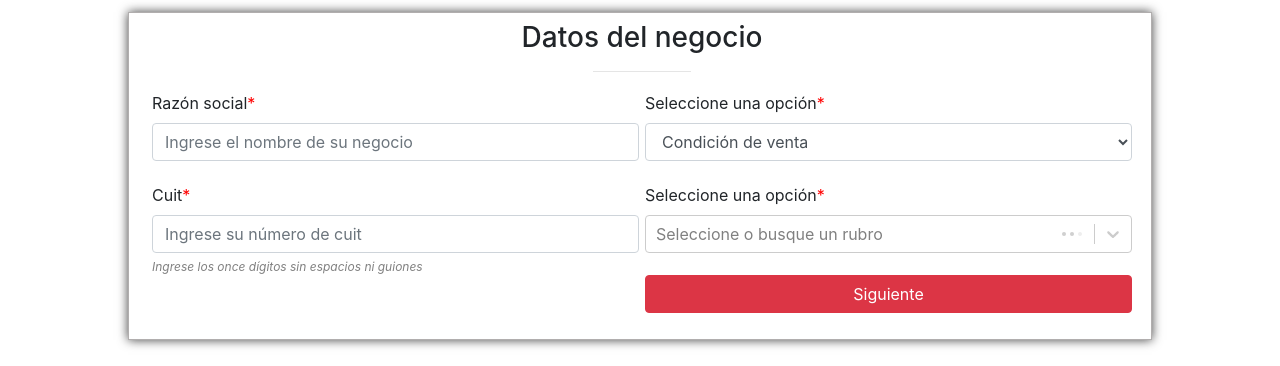
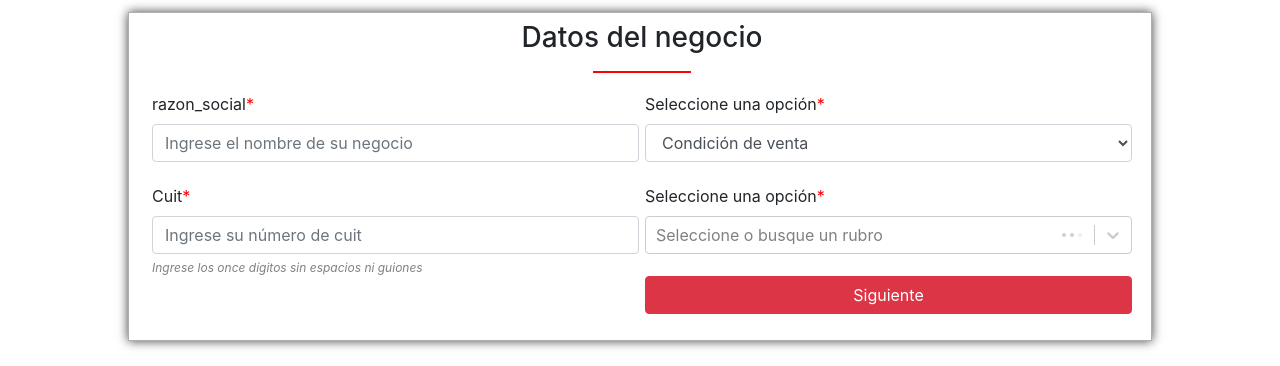
Before and after one commit to chaosknt/oxxon_formularioClienteNuevo, a React (Create React App) app: page / in a window 1280 px wide. Shown: the part 180-546 px from the top of the page. Built offline with nearby package versions, Linux system fonts and the light colour scheme.

Commit message:
finished business form

```diff
--- a/src/components/FormNegocio.js
+++ b/src/components/FormNegocio.js
@@ -1,8 +1,18 @@
 import React, { useState } from 'react'
+
 import condicionVenta from '../data/condicionVenta';
 import rubros from '../data/rubro';
+import { errMsg } from '../strings/errMsg';
+
 import Select from 'react-select'
 import InputMask from "react-input-mask";
+
+import Input from './formComponents/Input';
+import Select2 from './formComponents/Select';
+import Label from './formComponents/Label';
+import Button from './formComponents/Button';
+import Span from './formComponents/Span';
+import Title from './formComponents/Title';
 
 const FormNegocio = ({ razon_social,
                        condicion_venta,
@@ -14,12 +24,12 @@ const FormNegocio = ({ razon_social,
                        setContact
                     }) => {
 
-    const [showError, setShowError] = useState({
-        hasError: false,
-        showErrMsg:''
-    })
+    const [showError, setShowError] = useState( { hasError: false, showErrMsg:''} );
+
+    const { err_razon_social, err_condicion_venta, err_cuit, err_rubro } = errMsg;
 
     const handleNext = ( e ) => {
+
         e.preventDefault();
         if( isFormValid() )
         {
@@ -34,25 +44,25 @@ const FormNegocio = ({ razon_social,
 
         if(razon_social.trim().length === 0)
         {
-            setShowError({...showError, hasError:true, showErrMsg:"El campo Razon social es incorrecto."});
+            setShowError( {...showError, hasError:true, showErrMsg: err_razon_social } );
             return false;
         }
 
         if(condicion_venta.trim().length === 0 || condicion_venta === "Condición de venta")
         {
-            setShowError({...showError, hasError:true, showErrMsg:"Debe elegir una condició de venta."});
+            setShowError( {...showError, hasError:true, showErrMsg: err_condicion_venta } );
             return false;
         }
 
         if(cuit.replace(/_|-|/gi, "" ).length < 10)
         {
-            setShowError({...showError, hasError:true, showErrMsg:"El Cuit ingresado debe tener 11 (once) caracteres"});
+            setShowError( {...showError, hasError:true, showErrMsg: err_cuit } );
             return false;
         }
 
         if(rubro.rubro.length === 0 || rubro.rubro === "Seleccione o busque un rubro")
         {
-            setShowError({...showError, hasError:true, showErrMsg:"Debe elegir un rubro."});
+            setShowError( {...showError, hasError:true, showErrMsg: err_rubro } );
             return false;
         }
 
@@ -62,133 +72,69 @@ const FormNegocio = ({ razon_social,
     return (
 
         <div className="container-fluid row animate__animated animate__zoomIn base__mainContent">
+
             <div className="col-md-12 col-sm-12 col-xs-12">
 
                 <form onSubmit = { handleNext }>
-                    <h3 className="base__formTittle">Datos del negocio</h3>
-                    <hr className="base__hr" />
+
+                    <Title text = { "Datos del negocio" } />
+
                     {showError.hasError &&
                             <div class="alert alert-danger text-center" role="alert">
                                     {showError.showErrMsg}
                             </div>
                     }
 
-                    <div className="form-group col-lg-6">
+                    <Input
 
-                        <label
-                            className="control-label requiredField"
-                        > Raz&oacute;n social
-                            <span
-                                className="base__asteriskField"
-                            >*
-                            </span>
-                        </label>
+                        idValue = { "razon_social"  }
+                        placeholderValue = { "Ingrese el nombre de su negocio"  }
+                        typeValue = { "text" }
+                        inputValue = { razon_social }
+                        onChangeFunction = { setFormNegocio }
 
-                        <input
-                            className="form-control"
-                            id="razon_social"
-                            name="razon_social"
-                            placeholder="Ingrese el nombre de su negocio"
-                            type="text"
-                            value = { razon_social }
-                            onChange = { setFormNegocio }
-                        />
+                    />
 
-                    </div>
+                    <Select2
 
+                        idValue = { "condicion_venta" }
+                        inputValue = { condicion_venta }
+                        onChangeFunction = { setFormNegocio  }
+                        selectValues = { condicionVenta }
+                        selectValueCondition = { "Condición de venta" }
+                    />
+
+                    {/* Input with mask */}
                     <div
                         className="form-group col-lg-6"
                     >
 
-                        <label
-                            className="control-label requiredField"
-                        >Seleccione una opci&oacute;n
+                        <Label text = { "Cuit" } />
 
-                        <span
-                            className="base__asteriskField"
-                        >*
-                        </span>
-                        </label>
+                        <InputMask
 
-                    <select
-                        className="select form-control"
-                        id="condicion_venta"
-                        name="condicion_venta"
-                        value = { condicion_venta }
-                        onChange = { setFormNegocio }
-                    >
-                        {
-                           condicionVenta.map(condicion => (
-                               <option value =
-                               { condicion === "Condición de venta" ?
-                                                '' :
-                                                 condicion
-                                                 }>
-                                   { condicion }
-                               </option>
-                           ))
-                        }
+                            className = "form-control"
+                            placeholder = "Ingrese su número de cuit"
+                            id = "cuit"
+                            name = "cuit"
+                            value = { cuit }
+                            onChange = { setFormNegocio }
+                            mask = "99-99999999-9"
 
-                    </select>
+                          />
+
+                       <Span text = { "Ingrese los once dígitos sin espacios ni guiones" } />
+
                     </div>
 
+                    {/* Select with Search  */}
                     <div
                         className="form-group col-lg-6"
                     >
 
-                        <label
-                            className="control-label requiredField"
-
-                        >Cuit
-
-                            <span
-                                className="base__asteriskField"
-                            >*
-                            </span>
-                        </label>
-{/*
-                        <input
-                            className="form-control"
-                            id="cuit"
-                            name="cuit"
-                            placeholder="99999999999"
-                            type="number"
-                            value = { cuit }
-                            onChange = { setFormNegocio }
-/>*/}
-                        <InputMask
-                        className="form-control"
-                        placeholder="Ingrese su número de cuit"
-                        id="cuit"
-                        name="cuit"
-                        value = { cuit }
-                        onChange = { setFormNegocio }
-                        mask="99-99999999-9"
-
-                          />
-
-
-
-                        <span
-                            className="help-block"
-                            id="hint_number"
-                        > Ingrese los once d&iacute;gitos sin espacios ni guiones
-                        </span>
-                    </div>
-
-                    <div
-                        className="form-group col-lg-6"
-                    >
-
-                        <label
-                            className="control-label requiredField"
-                            for="rubro"
-                        >Seleccione una opci&oacute;n
-                        <span
-                            className="base__asteriskField"
-                        >*
-                        </span>
-                        </label>
+                        <Label
+                            text = { "Seleccione una opción" }
+                        />
 
 
                          <Select
@@ -200,43 +146,21 @@ const FormNegocio = ({ razon_social,
                           onChange = { updateRubro }
                         />
 
-
-                    {/*<select
-                        className="select form-control"
-                        id="rubro"
-                        name="rubro"
-                        value = { rubro }
-                        onChange = { setFormNegocio }
-                    >
-                        {
-                           rubros.map(({value,label}) => (
-                               <option value =
-                               { label
-                                                 }>
-                                   { value }
-                               </option>
-                           ))
-                        }
-                    </select>*/}
-
                     </div>
 
-                    <div
-                        className="form-group col-lg-6"
-                    >
-                        <button
-                            className="btn btn-danger btn-block"
-                            name="submit"
-                            type="submit"
-                            value = "Siguiente"
-                            disabled = { isFormValid }
-                        >Siguiente
-                        </button>
+                    <Button
 
-                    </div>
+                        classNameValue = { "btn btn-danger btn-block" }
+                        nameAndType = { "submit" }
+                        textValue = { "Siguiente" }
+                        isDisabled = { isFormValid }
+
+                    />
 
                 </form>
+
             </div>
+
         </div>
 
     )
--- /dev/null
+++ b/src/components/formComponents/Button.js
@@ -0,0 +1,20 @@
+import React from 'react'
+
+const Button = ( { classNameValue, nameAndType, textValue, isDisabled } ) => {
+    return (
+        <div
+            className="form-group col-lg-6"
+        >
+            <button
+                className= { classNameValue }
+                name= { nameAndType }
+                type= { nameAndType }
+                disabled = { isDisabled }
+            > { textValue }
+            </button>
+
+        </div>
+    )
+}
+
+export default Button
--- /dev/null
+++ b/src/components/formComponents/Input.js
@@ -0,0 +1,30 @@
+import React from 'react'
+import Label from './Label'
+
+const Input = ({ idValue, placeholderValue, typeValue, inputValue, onChangeFunction}) => {
+    return (
+
+        <div className="form-group col-lg-6">
+
+            <Label
+                    text = { idValue }
+            />
+
+            <input
+
+                className="form-control"
+                id= { idValue }
+                name= { idValue  }
+                placeholder= { placeholderValue }
+                type= { typeValue }
+                value = { inputValue }
+                onChange = { onChangeFunction }
+
+            />
+
+        </div>
+
+    )
+}
+
+export default Input
--- /dev/null
+++ b/src/components/formComponents/Label.js
@@ -0,0 +1,16 @@
+import React from 'react'
+
+const Label = ( { text } ) => {
+    return (
+        <label
+            className="control-label requiredField"
+        >  { text }
+            <span
+                className="base__asteriskField"
+            >*
+            </span>
+        </label>
+    )
+}
+
+export default Label
--- /dev/null
+++ b/src/components/formComponents/Select.js
@@ -0,0 +1,43 @@
+import React from 'react'
+import Label from './Label'
+
+const Select = ({ idValue, inputValue, onChangeFunction, selectValues, selectValueCondition }) => {
+    return (
+
+        <div
+        className="form-group col-lg-6"
+        >
+            <Label
+                 text = { "Seleccione una opción" }
+            />
+
+        <select
+            className="select form-control"
+            id = { idValue }
+            name = { idValue }
+            value = { inputValue }
+            onChange = { onChangeFunction }
+        >
+            {
+                selectValues.map(selectValue => (
+
+                    <option value =
+                        { selectValue === selectValueCondition ?
+                                            '' :
+                                            selectValue
+                        }>
+
+                        { selectValue }
+                    </option>
+
+                    ))
+            }
+
+        </select>
+
+    </div>
+
+    )
+}
+
+export default Select
--- /dev/null
+++ b/src/components/formComponents/Span.js
@@ -0,0 +1,13 @@
+import React from 'react'
+
+const Span = ( { text } ) => {
+    return (
+        <span
+            className="help-block"
+            id="hint_number"
+        >   { text }
+        </span>
+    )
+}
+
+export default Span
--- /dev/null
+++ b/src/components/formComponents/Title.js
@@ -0,0 +1,12 @@
+import React from 'react'
+
+const Title = ( { text } ) => {
+    return (
+        <>
+            <h3 className="base__formTittle"> { text } </h3>
+            <hr className="base__hr" />
+        </>
+    )
+}
+
+export default Title
--- /dev/null
+++ b/src/strings/errMsg.js
@@ -0,0 +1,13 @@
+export const errMsg = {
+    err_razon_social: 'El campo Razon social es incorrecto.',
+    err_condicion_venta: 'Debe elegir una condició de venta.',
+    err_cuit: 'El Cuit ingresado debe tener 11 (once) caracteres.',
+    err_rubro: 'Debe elegir un rubro.',
+
+    err_email: 'Ha ingresado un email no válido.',
+    err_telefono: 'Ha ingresado un teléfono no válido.',
+
+    err_direccion: 'Ha ingresado una dirección incorrecta.',
+    err_localidad: 'Debe seleccione una localidad.',
+    err_entre_calles: 'Por favor ingrese entre calles.'
+}
--- a/src/styles/base/_base.scss
+++ b/src/styles/base/_base.scss
@@ -51,9 +51,9 @@
 
 .base__hr{
 
+    border:1px solid red;
     margin-right: 45%;
-    margin-left: 45%;
-    background-image: -webkit-linear-gradient(left, rgba(244,67,54,.8), rgba(244,67,54,.8), rgba(244,67,54,.8));
+    margin-left:45%;
 }
 
 .base_mostrar{
```
